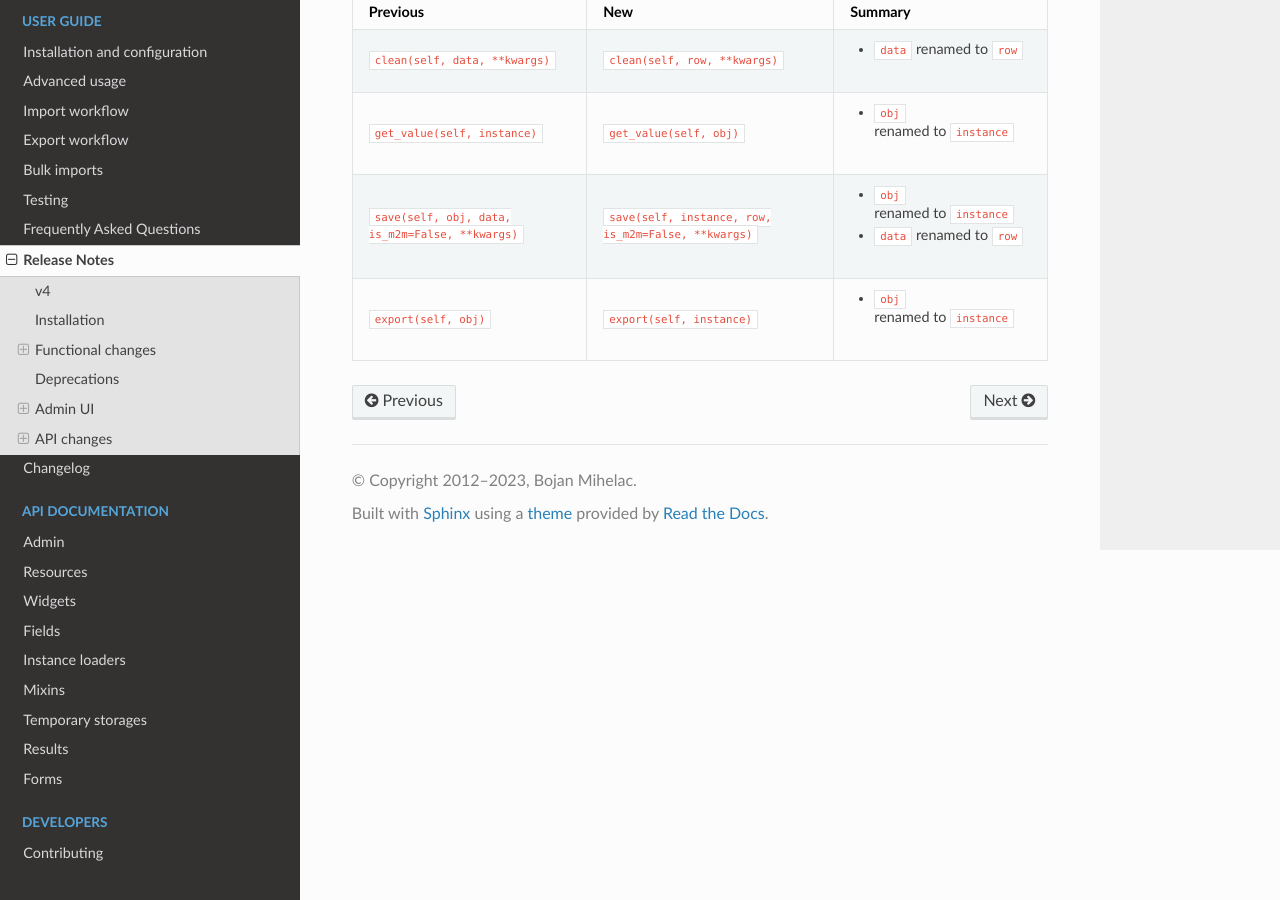
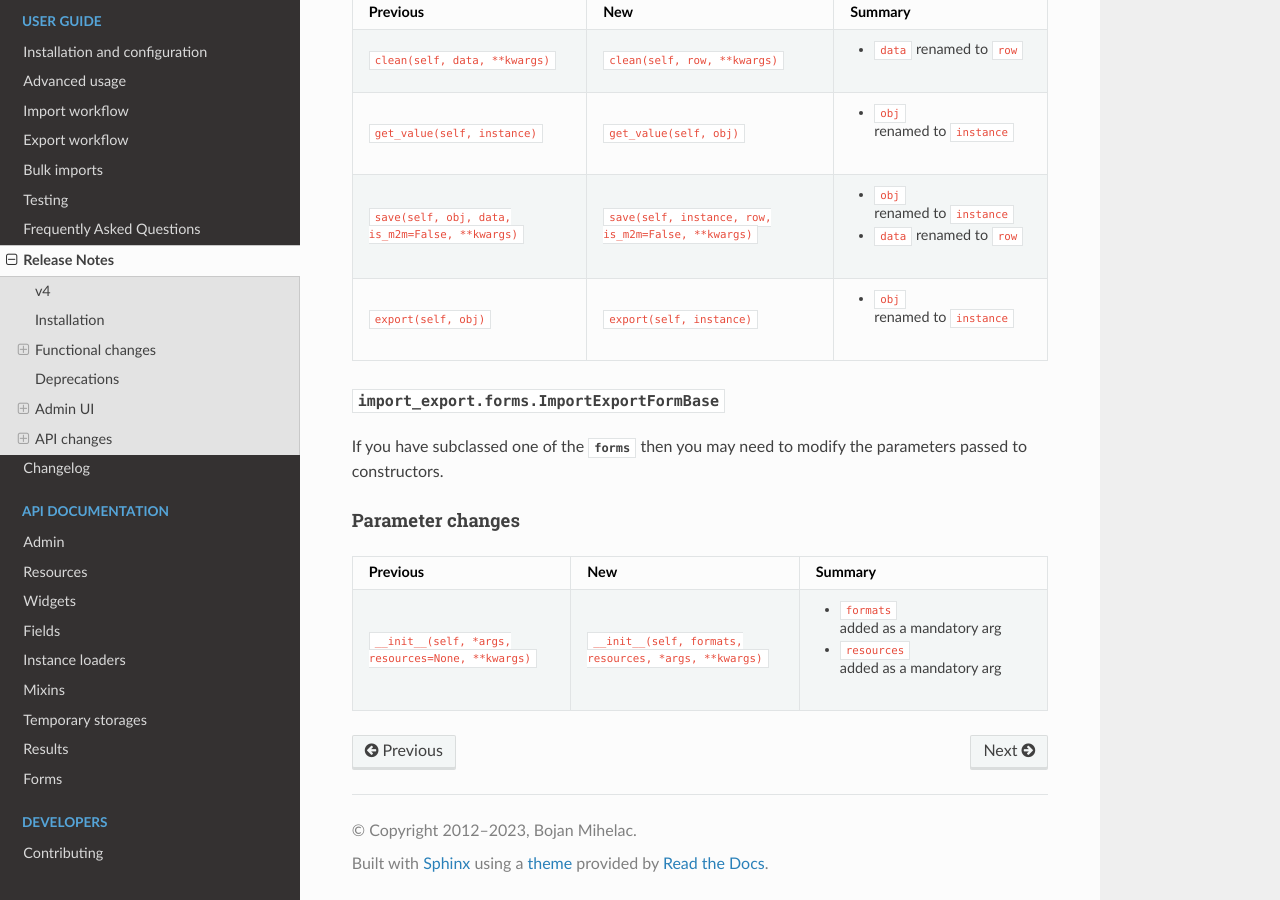
Before and after one commit to django-import-export/django-import-export, a Sphinx documentation site: the page built from docs/release_notes.rst, in a window 1280 px wide and 900 px high, scrolled down 5942 px. Built offline with Sphinx 7.4.7 and the Read the Docs theme 2.0.0, drawn with Linux system fonts in a browser that asks for light colours; pages that are not in the unit, such as notebooks, are missing from menus; the version number could not be read and is left out.

Commit message:
updated release notes

```diff
--- a/docs/api_forms.rst
+++ b/docs/api_forms.rst
@@ -4,6 +4,10 @@ Forms
 
 .. module:: import_export.forms
 
+.. autoclass:: ImportExportFormBase
+
 .. autoclass:: ImportForm
 
 .. autoclass:: ConfirmImportForm
+
+.. autoclass:: ExportForm
--- a/docs/release_notes.rst
+++ b/docs/release_notes.rst
@@ -307,3 +307,25 @@ Parameter changes
    * - ``export(self, obj)``
      - ``export(self, instance)``
      - * ``obj`` renamed to ``instance``
+
+
+:class:`import_export.forms.ImportExportFormBase`
+-------------------------------------------------
+
+If you have subclassed one of the :mod:`~import_export.forms` then you may need to
+modify the parameters passed to constructors.
+
+Parameter changes
+^^^^^^^^^^^^^^^^^
+
+.. list-table::
+   :header-rows: 1
+
+   * - Previous
+     - New
+     - Summary
+
+   * - ``__init__(self, *args, resources=None, **kwargs)``
+     - ``__init__(self, formats, resources, *args, **kwargs)``
+     - * ``formats`` added as a mandatory arg
+       * ``resources`` added as a mandatory arg
```
